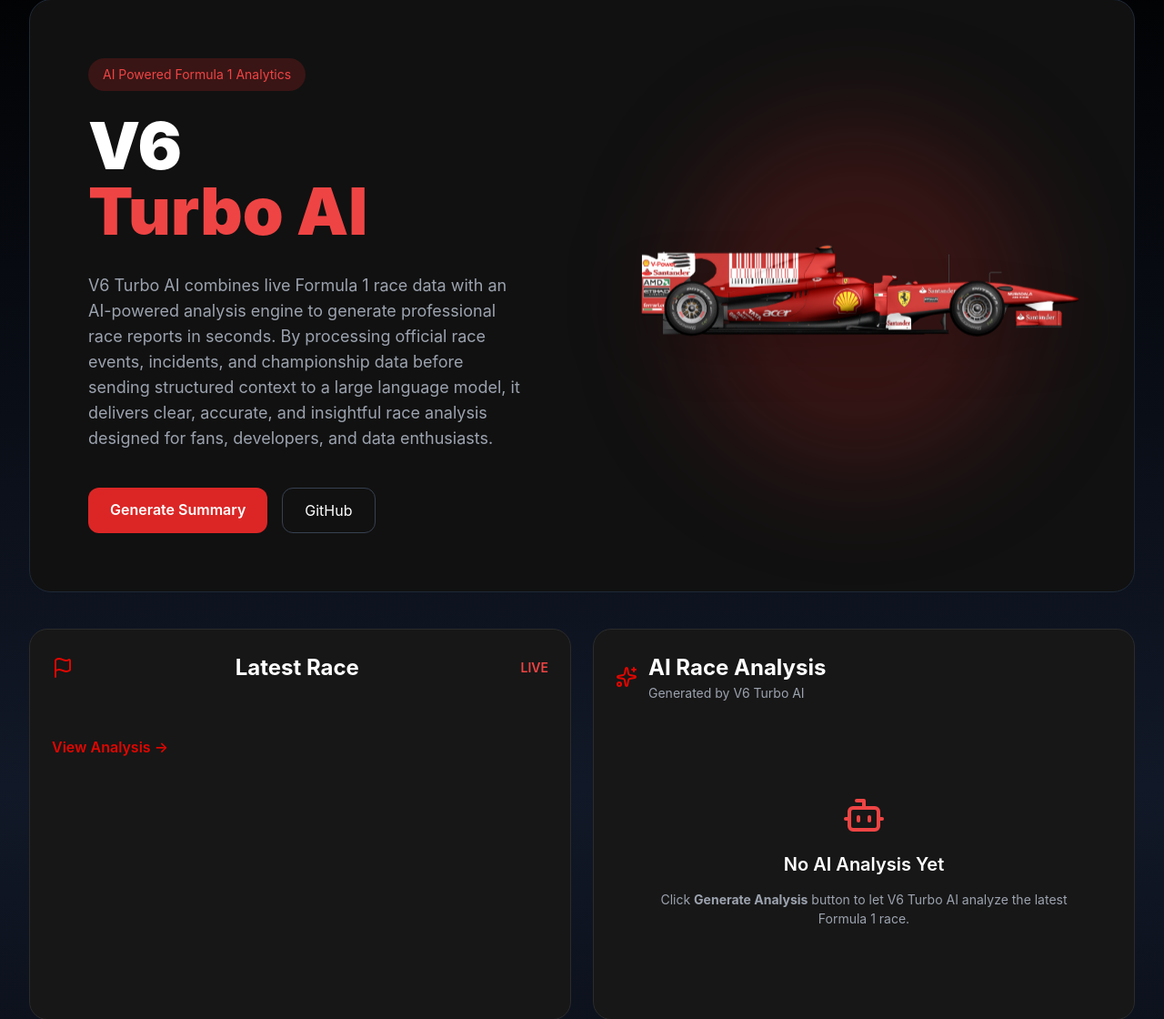
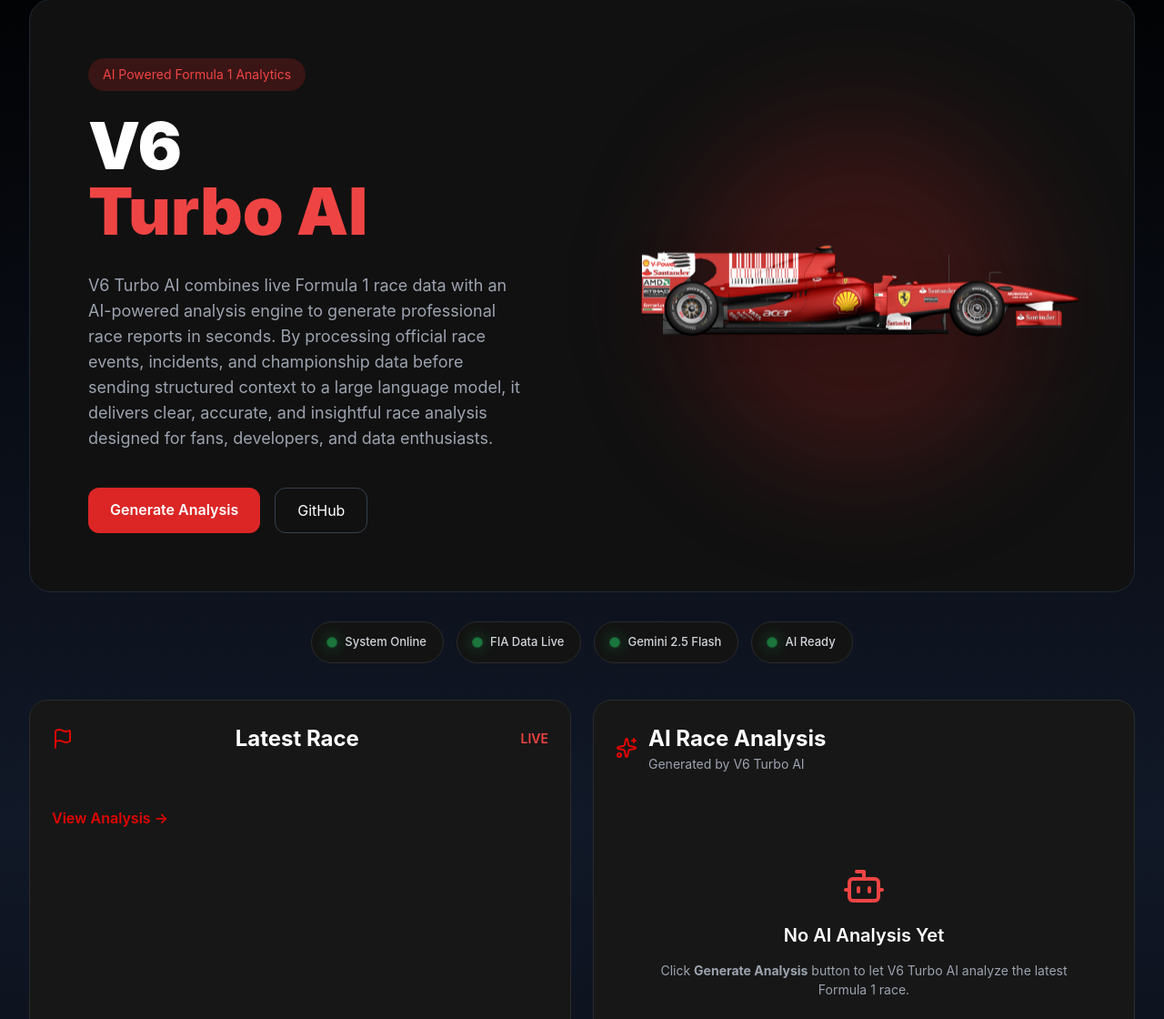
Before and after one commit to PratyushShrestha-web/f1-AI-Summarizer, a Flask app: template templates/index.html in a window 1280 px wide. Shown: the part 114-1234 px from the top of the page at 91% size. Run offline with Flask 3, Linux system fonts and the light colour scheme; the template is opened without the code that fills it, so the values that code supplies are empty; some libraries are stand-ins or nearby versions.

Commit message:
did someUI changes

```diff
--- a/static/css/style.css
+++ b/static/css/style.css
@@ -225,25 +225,25 @@ body{
 
 .analysis-box{
 
-    background:#111111;
+    background:linear-gradient(180deg,#151515,#101010);
 
     border:1px solid #2B2B2B;
 
     border-radius:18px;
 
-    padding:28px;
-
-    color:#E5E7EB;
+    padding:30px;
 
     line-height:1.9;
 
     font-size:15px;
 
-    max-height:420px;
+    color:#E5E7EB;
+
+    white-space:pre-line;
+
+    max-height:500px;
 
     overflow-y:auto;
-
-    white-space:pre-line;
 
 }
 
@@ -276,3 +276,94 @@ body{
     text-align:center;
 
 }
+.status-bar{
+
+    display:flex;
+
+    justify-content:center;
+
+    flex-wrap:wrap;
+
+    gap:14px;
+
+    margin:32px 0 10px;
+
+}
+
+.status-item{
+
+    display:flex;
+
+    align-items:center;
+
+    gap:10px;
+
+    padding:12px 18px;
+
+    background:#131313;
+
+    border:1px solid #2B2B2B;
+
+    border-radius:999px;
+
+    color:#D1D5DB;
+
+    font-size:13px;
+
+    font-weight:500;
+
+    transition:.3s;
+
+}
+
+.status-item:hover{
+
+    border-color:#E10600;
+
+    transform:translateY(-2px);
+
+}
+
+.status-live{
+
+    width:8px;
+
+    height:8px;
+
+    border-radius:50%;
+
+    background:#22C55E;
+
+    box-shadow:0 0 12px #22C55E;
+
+    animation:pulse 2s infinite;
+
+}
+
+@keyframes pulse{
+
+    0%{
+
+        transform:scale(1);
+
+        opacity:1;
+
+    }
+
+    50%{
+
+        transform:scale(1.5);
+
+        opacity:.5;
+
+    }
+
+    100%{
+
+        transform:scale(1);
+
+        opacity:1;
+
+    }
+
+}
--- a/templates/components/ai_summary.html
+++ b/templates/components/ai_summary.html
@@ -29,9 +29,25 @@
 
     </div>
 
+
     {% if summary %}
 
     <div class="analysis-box">
+        <div class="flex flex-wrap items-center gap-3 mb-6">
+
+    <span class="px-3 py-1 rounded-full bg-red-500/10 text-red-400 text-xs font-semibold border border-red-500/20">
+        V6 Turbo AI
+    </span>
+
+    <span class="px-3 py-1 rounded-full bg-gray-800 text-gray-300 text-xs border border-gray-700">
+        Gemini 2.5 Flash
+    </span>
+
+    <span class="px-3 py-1 rounded-full bg-gray-800 text-gray-300 text-xs border border-gray-700">
+        FIA Race Control
+    </span>
+
+</div>
 
         {{ summary }}
 
--- a/templates/components/hero.html
+++ b/templates/components/hero.html
@@ -27,12 +27,13 @@
 
             <div class="flex gap-4 mt-10 hero-button">
 
-                <a href="/summary"
-                   class="bg-red-600 hover:bg-red-700 px-6 py-3 rounded-xl font-semibold">
+              <a href="/summary"
+   id="generate-btn"
+   class="bg-red-600 hover:bg-red-700 px-6 py-3 rounded-xl font-semibold transition-all duration-300">
 
-                    Generate Summary
+    <span id="btn-text">Generate Analysis</span>
 
-                </a>
+</a>
 
                 <a href="https://github.com/PratyushShrestha-web/f1-AI-Summarizer"
                    target="_blank"
--- /dev/null
+++ b/templates/components/status_bar.html
@@ -0,0 +1,23 @@
+<div class="status-bar">
+
+    <div class="status-item">
+        <span class="status-live"></span>
+        System Online
+    </div>
+
+    <div class="status-item">
+        <span class="status-live"></span>
+        FIA Data Live
+    </div>
+
+    <div class="status-item">
+        <span class="status-live"></span>
+        Gemini 2.5 Flash
+    </div>
+
+    <div class="status-item">
+        <span class="status-live"></span>
+        AI Ready
+    </div>
+
+</div>
--- a/templates/index.html
+++ b/templates/index.html
@@ -21,6 +21,8 @@
 <div class="max-w-7xl mx-auto px-8 py-12">
 
     {% include "components/hero.html" %}
+
+    {% include "components/status_bar.html" %}
 
     <div class="bento-grid">
 
@@ -178,5 +180,25 @@ document.addEventListener("DOMContentLoaded", () => {
 
 });
 </script>
+<script>
+
+const generateBtn = document.getElementById("generate-btn");
+
+if(generateBtn){
+
+    generateBtn.addEventListener("click", function(){
+
+        document.getElementById("btn-text").innerHTML = `
+            <i data-lucide="loader-circle" class="inline w-4 h-4 animate-spin mr-2"></i>
+            V6 Turbo AI Processing...
+        `;
+
+        lucide.createIcons();
+
+    });
+
+}
+
+</script>
 </body>
 </html>
```
Also changed, not shown: ai.py (+23 -9 lines).
